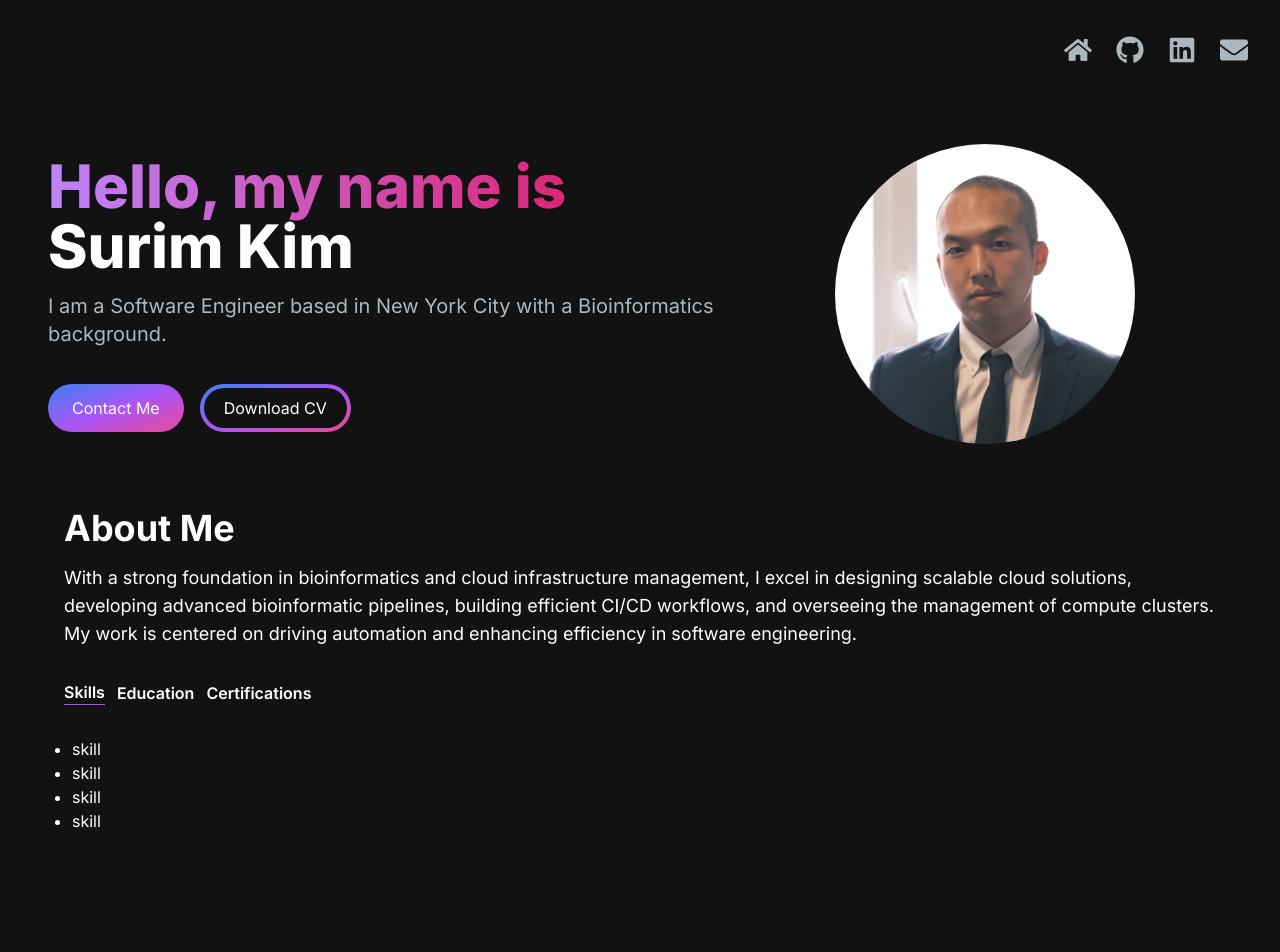
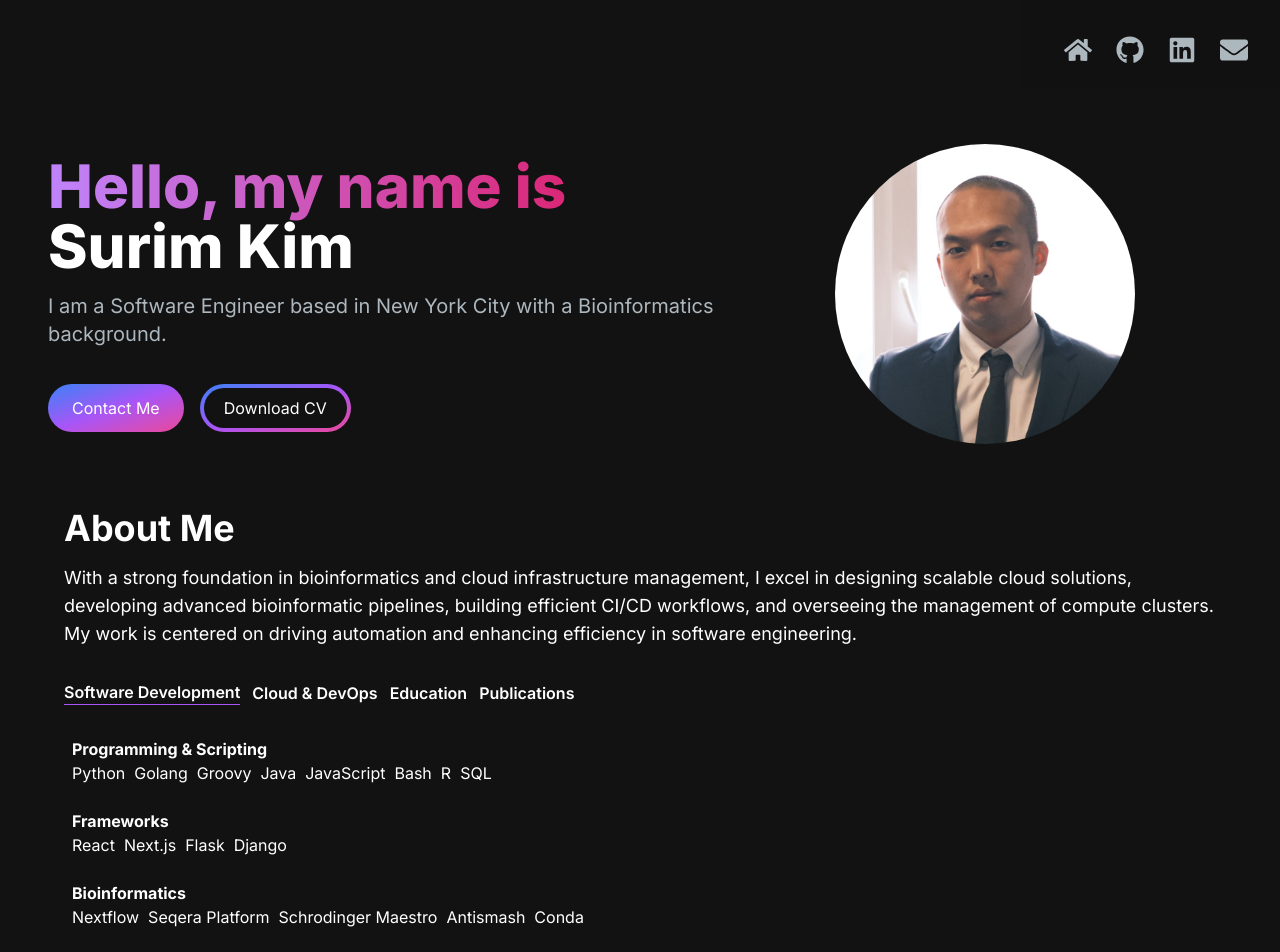
Before and after one commit to surimk/surim_site, a Next.js app: page / in a window 1280 px wide. Shown: the top 952 px of the page. Built offline with nearby package versions, Linux system fonts and the light colour scheme.

Commit message:
update AboutSection with more in depth skills

```diff
--- a/src/components/AboutSection.tsx
+++ b/src/components/AboutSection.tsx
@@ -1,19 +1,117 @@
 "use client";
 import React, { useTransition, useState } from "react";
-import Image from "next/image";
 import TabButton from "./TabButton";
 import { motion } from "framer-motion";
 
+const programmingLanguages = [
+  { name: "Python", url: "https://www.python.org/" },
+  { name: "Golang", url: "https://golang.org/" },
+  { name: "Groovy", url: "https://groovy-lang.org/" },
+  { name: "Java", url: "https://www.java.com/" },
+  { name: "JavaScript", url: "https://www.javascript.com/" },
+  { name: "Bash", url: "https://www.gnu.org/software/bash/" },
+  { name: "R", url: "https://www.r-project.org/" },
+  { name: "SQL", url: "https://www.sql.org/" },
+];
+
+const frameworks = [
+  { name: "React", url: "https://reactjs.org/" },
+  { name: "Next.js", url: "https://nextjs.org/" },
+  { name: "Flask", url: "https://flask.palletsprojects.com/" },
+  { name: "Django", url: "https://www.djangoproject.com/" },
+];
+
+const bioinformaticsTools = [
+  { name: "Nextflow", url: "https://www.nextflow.io/" },
+  { name: "Seqera Platform", url: "https://www.seqera.io/" },
+  { name: "Schrodinger Maestro", url: "https://www.schrodinger.com/maestro" },
+  { name: "Antismash", url: "https://antismash.secondarymetabolites.org/" },
+  { name: "Conda", url: "https://conda.io/" },
+];
+
+const cloudPlatforms = [
+  { name: "Amazon Web Services", url: "https://aws.amazon.com/" },
+  { name: "Google Cloud Platform", url: "https://cloud.google.com/" },
+];
+
+const ciTools = [
+  { name: "GitHub Actions", url: "https://github.com/features/actions" },
+  { name: "GitLab CI", url: "https://docs.gitlab.com/ee/ci/" },
+  { name: "Jenkins", url: "https://www.jenkins.io/" },
+];
+
+const infrastructureAsCodeTools = [
+  { name: "Terraform", url: "https://www.terraform.io/" },
+  { name: "Packer", url: "https://www.packer.io/" },
+];
+
+const containerizationTools = [
+  { name: "Docker", url: "https://www.docker.com/" },
+  { name: "Kubernetes", url: "https://kubernetes.io/" },
+];
+
+function renderToolList(tools: { name: string; url: string }[]) {
+  return (
+    <div>
+      {tools.map((item, index) => (
+        <a
+          key={index}
+          href={item.url}
+          className="hover:text-purple-500"
+          target="_blank"
+        >
+          {item.name} &nbsp;
+        </a>
+      ))}
+    </div>
+  );
+}
+
 const TAB_DATA = [
   {
-    title: "Skills",
-    id: "skills",
+    title: "Software Development",
+    id: "software",
     content: (
-      <ul className="list-disc pl-2">
-        <li>skill</li>
-        <li>skill</li>
-        <li>skill</li>
-        <li>skill</li>
+      <ul className="pl-2">
+        <p className="font-bold">Programming & Scripting</p>
+        {renderToolList(programmingLanguages)}
+        <br></br>
+        <p className="font-bold">Frameworks</p>
+        {renderToolList(frameworks)}
+        <br></br>
+        <p className="font-bold">Bioinformatics</p>
+        {renderToolList(bioinformaticsTools)}
+      </ul>
+    ),
+  },
+  {
+    title: "Cloud & DevOps",
+    id: "devops",
+    content: (
+      <ul className="pl-2">
+        <p className="font-bold">Cloud Platforms</p>
+        {renderToolList(cloudPlatforms)}
+        <br></br>
+        <p className="font-bold">CI/CD</p>
+        {renderToolList(ciTools)}
+        <br></br>
+        <p className="font-bold">Infrastructure-As-Code</p>
+        {renderToolList(infrastructureAsCodeTools)}
+        <br></br>
+        <p className="font-bold">Containerization & Orchestration</p>
+        {renderToolList(containerizationTools)}
+      </ul>
+    ),
+  },
+  {
+    title: "Bioinformatics",
+    id: "bioinformatics",
+    content: (
+      <ul className="pl-2">
+        <li>Nextflow</li>
+        <li>Seqera Platform</li>
+        <li>Schrodinger Maestro</li>
+        <li>Antismash</li>
       </ul>
     ),
   },
@@ -22,27 +120,38 @@ const TAB_DATA = [
     id: "education",
     content: (
       <ul>
-        <li>Bachelor of Science in Bioinformatics</li>
-        <li className="font-bold">University of Pittsburgh, Pittsburgh</li>
+        <li>BSc. in Bioinformatics</li>
+        <li className="font-bold">University of Pittsburgh</li>
         <li className="font-bold">2018</li>
       </ul>
     ),
   },
   {
-    title: "Certifications",
-    id: "certifications",
+    title: "Publications",
+    id: "publications",
     content: (
-      <ul className="list-disc pl-2">
-        <li>Cert</li>
-        <li>Cert</li>
-        <li>Cert</li>
+      <ul className="pl-2">
+        <li>
+          <a
+            className="font-bold text-white hover:text-gray-400"
+            href="https://doi.org/10.1021/acs.jcim.3c00209"
+            target="_blank"
+          >
+            BMaps: A Web Application for Fragment-Based Drug Design and Compound
+            Binding Evaluation
+          </a>
+        </li>
+        <li>
+          Journal of Chemical Information and Modeling 2023 63 (14), 4229-4236
+        </li>
+        <li>DOI: 10.1021/acs.jcim.3c00209</li>
       </ul>
     ),
   },
 ];
 
 const AboutSection = () => {
-  const [tab, setTab] = useState("skills");
+  const [tab, setTab] = useState("software");
   const [isPending, startTransition] = useTransition();
 
   const handleTabChange = (id: string) => {
@@ -77,11 +186,18 @@ const AboutSection = () => {
           >
             <div className="flex flex-row justify-start mt-8">
               <TabButton
-                selectTab={() => handleTabChange("skills")}
-                active={tab === "skills"}
+                selectTab={() => handleTabChange("software")}
+                active={tab === "software"}
               >
                 {" "}
-                Skills{" "}
+                Software Development{" "}
+              </TabButton>
+              <TabButton
+                selectTab={() => handleTabChange("devops")}
+                active={tab === "devops"}
+              >
+                {" "}
+                Cloud & DevOps{" "}
               </TabButton>
               <TabButton
                 selectTab={() => handleTabChange("education")}
@@ -91,11 +207,11 @@ const AboutSection = () => {
                 Education{" "}
               </TabButton>
               <TabButton
-                selectTab={() => handleTabChange("certifications")}
-                active={tab === "certifications"}
+                selectTab={() => handleTabChange("publications")}
+                active={tab === "publications"}
               >
                 {" "}
-                Certifications{" "}
+                Publications{" "}
               </TabButton>
             </div>
             <div className="mt-8">
```
Also changed, not shown: 1 other file (tests, documents, lock files or other folders).
